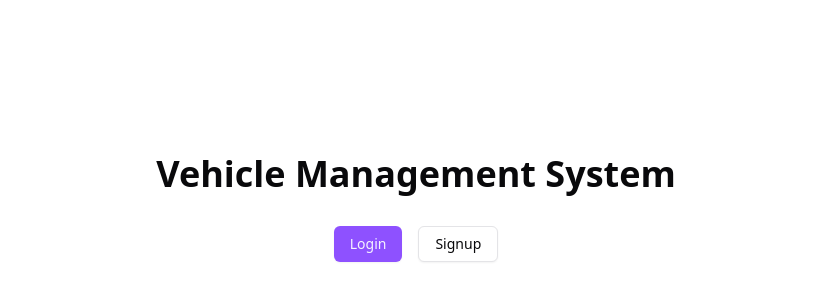
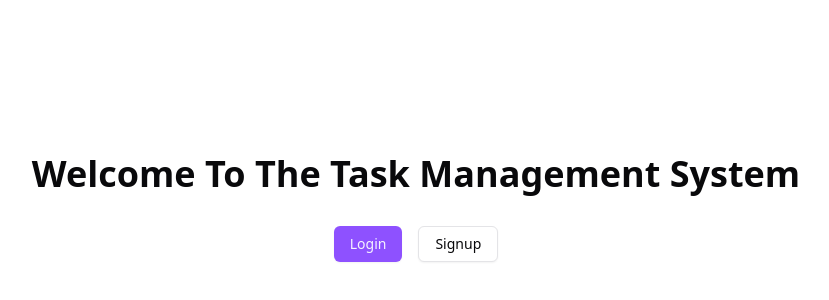
Before and after one commit to MohammedSalman999/StamuraiTask, a Next.js app in the folder client/: page / in a window 1280 px wide. Shown: the part 192-492 px from the top of the page, without its empty margins (224-1053 px from the left). Built offline with nearby package versions, Linux system fonts and the light colour scheme.

Commit message:
updated Name

```diff
--- a/client/src/app/page.js
+++ b/client/src/app/page.js
@@ -4,7 +4,7 @@ import { Button } from "@/components/ui/button"
 export default function Home() {
   return (
     <main className="flex min-h-screen flex-col items-center justify-center p-24">
-      <h1 className="text-4xl font-bold mb-8">Vehicle Management System</h1>
+      <h1 className="text-4xl font-bold mb-8">Welcome To The Task Management System</h1>
       <div className="flex gap-4">
         <Button asChild>
           <Link href="/login">Login</Link>
```
